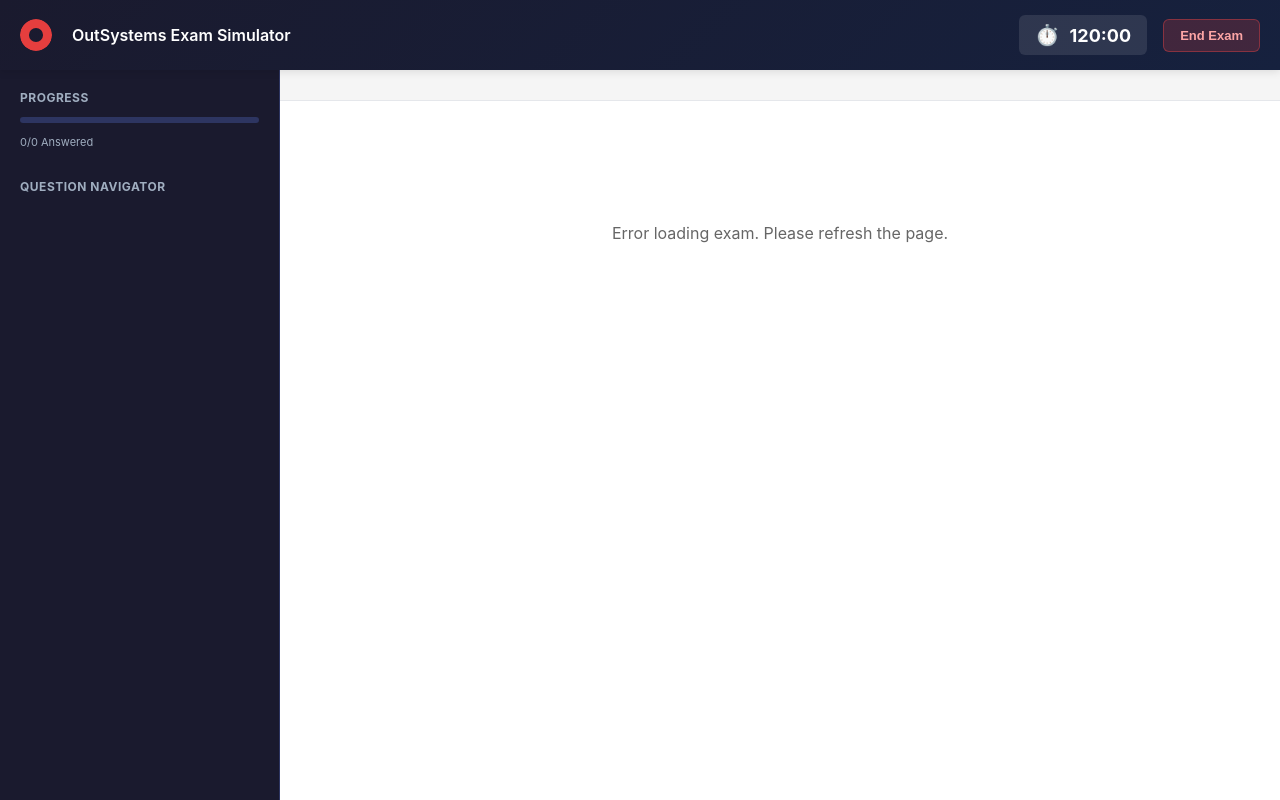
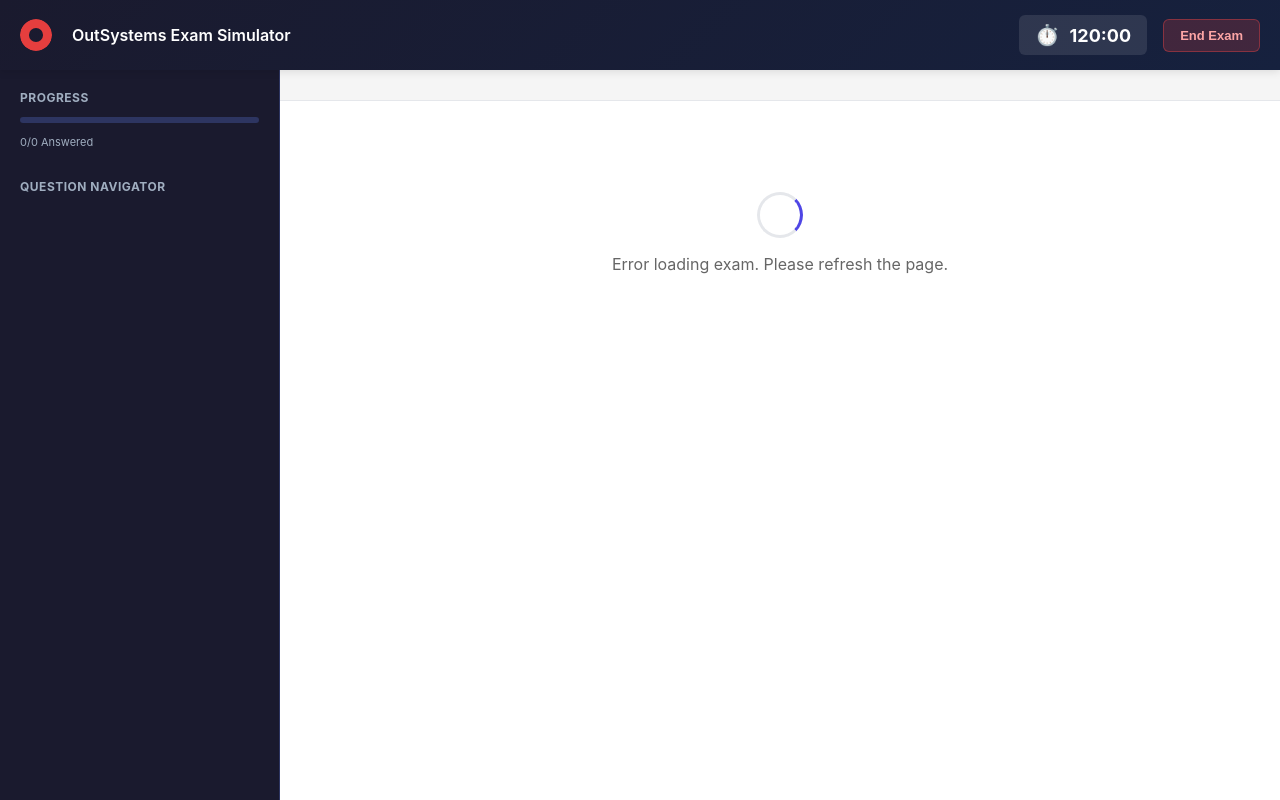
Before and after one commit to danialothman/outsystems-exam, a Flask app: template templates/index.html in a window 1280 px wide. Run offline with Flask 3, Linux system fonts and the light colour scheme; the template is opened without the code that fills it, so the values that code supplies are empty; some libraries are stand-ins or nearby versions.

Commit message:
Add loading indicators and keyboard navigation for exams
Introduces a loading spinner on the start exam button and during question fetching in `templates/index.html` and `templates/landing.html`. Also implements left/right arrow key navigation for questions, with guards against modal visibility and results screen in `templates/index.html`.

Replit-Commit-Author: Agent
Replit-Commit-Session-Id: 72eca92b-8cf0-4bc0-bae0-65b858a9ce03
Replit-Commit-Checkpoint-Type: full_checkpoint
Replit-Commit-Event-Id: 0880564d-8f08-465d-ae72-550dc779c91e
Replit-Commit-Screenshot-Url: https://storage.googleapis.com/screenshot-production-us-central1/d2f51639-7836-4437-acdf-9dcf33e76528/72eca92b-8cf0-4bc0-bae0-65b858a9ce03/k1gOacC
Replit-Helium-Checkpoint-Created: true

```diff
--- a/templates/index.html
+++ b/templates/index.html
@@ -609,13 +609,29 @@
         }
 
         /* Loading state */
+        @keyframes spin {
+            to { transform: rotate(360deg); }
+        }
+
         .loading {
             display: flex;
+            flex-direction: column;
             align-items: center;
             justify-content: center;
             min-height: 200px;
             color: #666;
             font-size: 16px;
+            gap: 16px;
+        }
+
+        .loading::before {
+            content: '';
+            width: 40px;
+            height: 40px;
+            border: 3px solid #e5e7eb;
+            border-top-color: #4f46e5;
+            border-radius: 50%;
+            animation: spin 0.8s linear infinite;
         }
 
         /* Navigation buttons */
@@ -1152,6 +1168,21 @@
             }
         });
 
+        // Keyboard shortcuts: arrow keys to navigate questions
+        document.addEventListener('keydown', function(e) {
+            if (questions.length === 0) return;
+            if (document.getElementById('resultsScreen').classList.contains('show')) return;
+            const modal = document.getElementById('submitModal');
+            if (modal && modal.classList.contains('show')) return;
+            if (e.key === 'ArrowRight' && currentQuestion < questions.length - 1) {
+                e.preventDefault();
+                showQuestion(currentQuestion + 1);
+            } else if (e.key === 'ArrowLeft' && currentQuestion > 0) {
+                e.preventDefault();
+                showQuestion(currentQuestion - 1);
+            }
+        });
+
         // Initialize on page load
         window.addEventListener('DOMContentLoaded', initExam);
     </script>
```
Also changed, not shown: templates/landing.html (+24 -0 lines).
